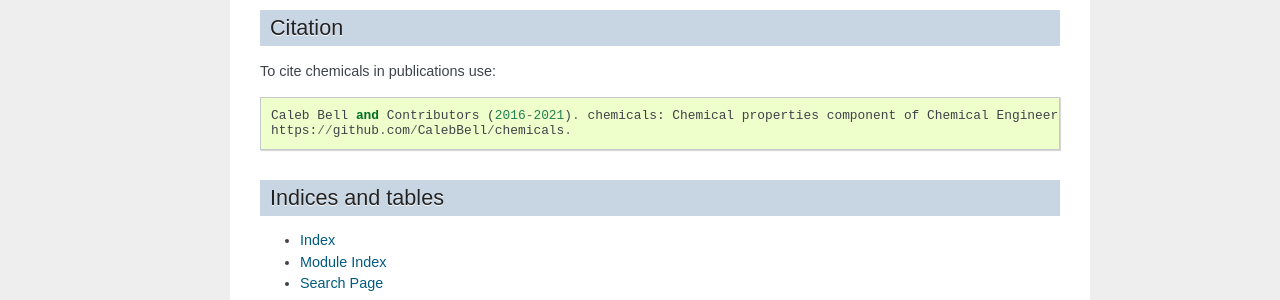
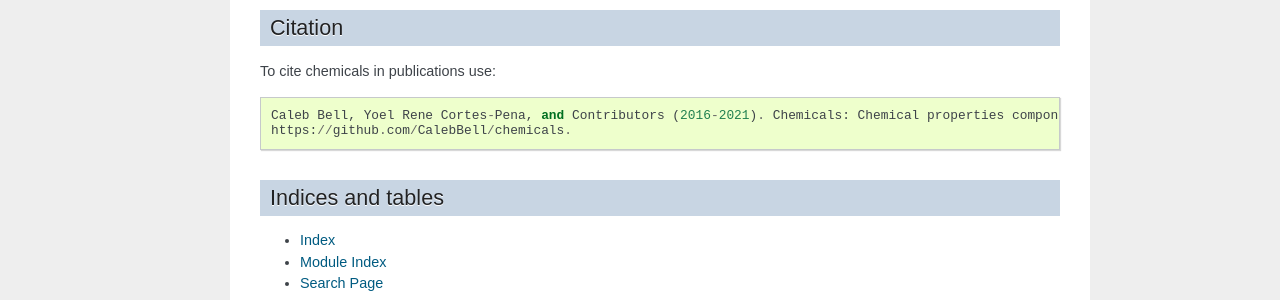
Before and after one commit to CalebBell/chemicals, a Sphinx documentation site: the page built from docs/index.rst, in a window 1280 px wide and 900 px high, scrolled down 1933 px. Shown: the part 489-789 px from the top of the window. Built offline with Sphinx 7.4.7, drawn with Linux system fonts in a browser that asks for light colours; formulas are drawn with MathJax 3.

Commit message:
Update citation to include Yoel by name!

```diff
--- a/README.rst
+++ b/README.rst
@@ -257,5 +257,5 @@
 
 To cite chemicals in publications use:
 
-    Caleb Bell and Contributors (2016-2021). chemicals: Chemical properties component of Chemical Engineering Design Library (ChEDL)
+    Caleb Bell, Yoel Rene Cortes-Pena, and Contributors (2016-2021). Chemicals: Chemical properties component of Chemical Engineering Design Library (ChEDL)
     https://github.com/CalebBell/chemicals.
--- a/docs/index.rst
+++ b/docs/index.rst
@@ -156,7 +156,7 @@
 
 To cite chemicals in publications use::
 
-    Caleb Bell and Contributors (2016-2021). chemicals: Chemical properties component of Chemical Engineering Design Library (ChEDL)
+    Caleb Bell, Yoel Rene Cortes-Pena, and Contributors (2016-2021). Chemicals: Chemical properties component of Chemical Engineering Design Library (ChEDL)
     https://github.com/CalebBell/chemicals.
 
 Indices and tables
```
